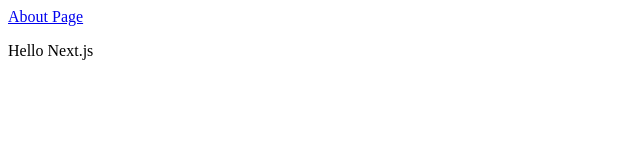
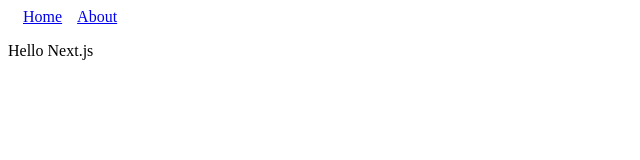
Before and after one commit to henryxiang/next-js-demo, a Next.js app: page / in a window 1280 px wide. Shown: the top 160 px of the page, without its empty margins (0-640 px from the left). Built offline with nearby package versions, Linux system fonts and the light colour scheme.

Commit message:
created components/nav-bar.jsx

```diff
--- /dev/null
+++ b/components/nav-bar.jsx
@@ -0,0 +1,18 @@
+import Link from 'next/link';
+
+const linkStyle = {
+  marginLeft: 15
+};
+
+const NavBar = () => (
+  <div>
+    <Link href="/">
+      <a style={linkStyle}>Home</a>
+    </Link>
+    <Link href="/about">
+      <a style={linkStyle}>About</a>
+    </Link>
+  </div>
+);
+
+export default NavBar;
--- a/pages/about.jsx
+++ b/pages/about.jsx
@@ -1,5 +1,8 @@
+import NavBar from '../components/nav-bar';
+
 export default () => (
   <div>
+    <NavBar />
     <p>This this the about page.</p>
   </div>
 )
--- a/pages/index.jsx
+++ b/pages/index.jsx
@@ -1,10 +1,8 @@
-import Link from 'next/link';
+import NavBar from '../components/nav-bar';
 
 export default () => (
   <div>
-    <Link href="/about">
-      <a>About Page</a>
-    </Link>
+    <NavBar />
     <p>Hello Next.js</p>
   </div>
 )
```
